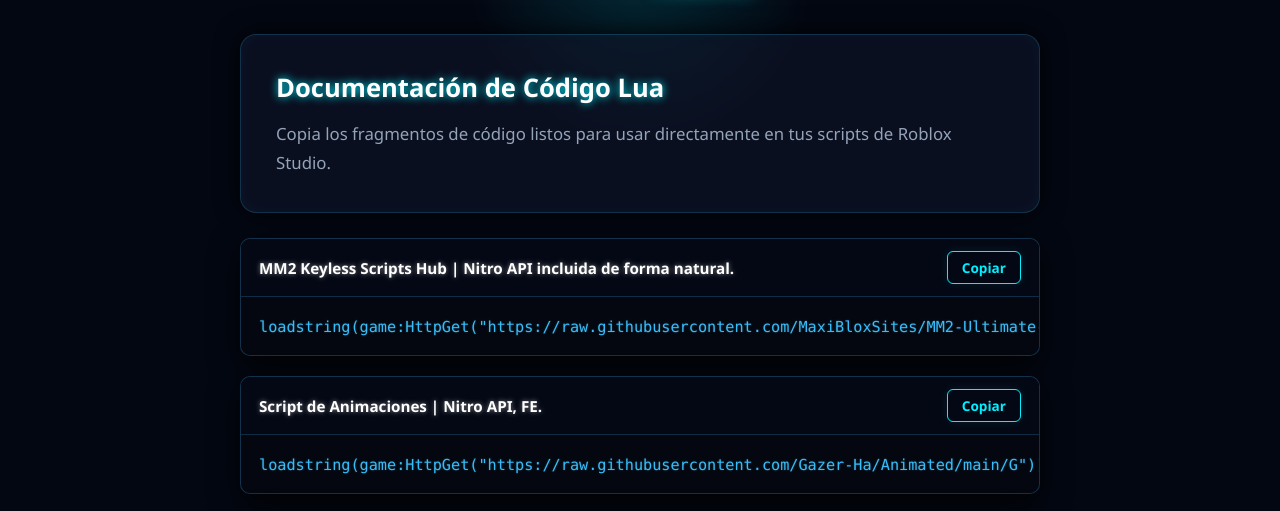
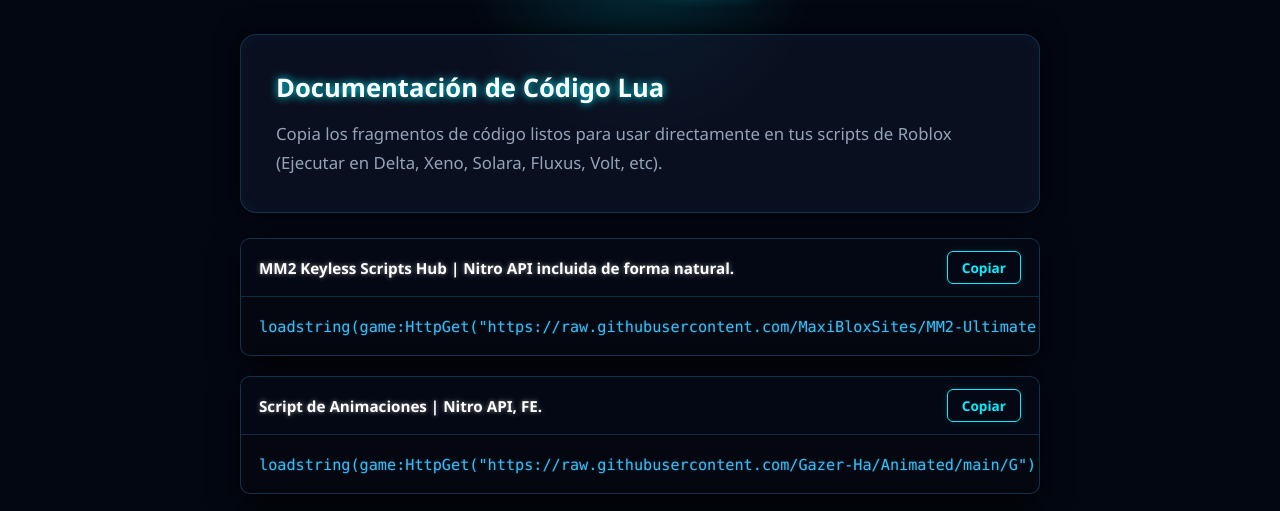
Before and after one commit to MaxiBloxSites/NitroAPI-Oficial, a plain HTML site: page index.html in a window 1280 px wide. Both pictures are taken after a click on the button "COMENZAR". Shown: the part 244-755 px from the top of the page. Drawn offline with Linux system fonts and the light colour scheme.

Commit message:
Update code snippet documentation for Roblox

```diff
--- a/index.html
+++ b/index.html
@@ -320,7 +320,7 @@
         <div id="code-view" class="code-section">
             <div class="about-section" style="margin-bottom: 25px;">
                 <h2>Documentación de Código Lua</h2>
-                <p>Copia los fragmentos de código listos para usar directamente en tus scripts de Roblox Studio.</p>
+                <p>Copia los fragmentos de código listos para usar directamente en tus scripts de Roblox (Ejecutar en Delta, Xeno, Solara, Fluxus, Volt, etc).</p>
             </div>
 
             <div id="code-container"></div>
```
